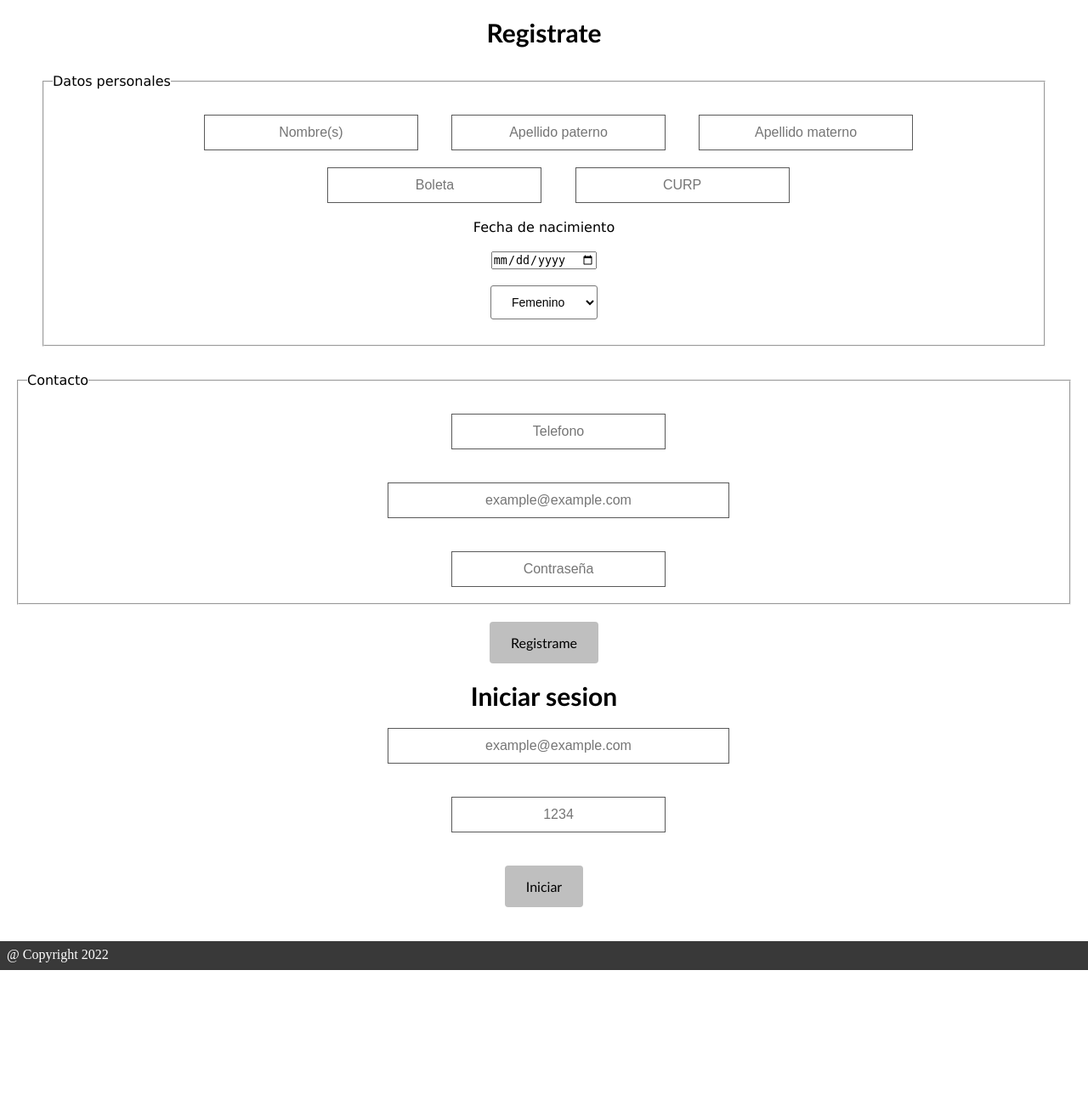
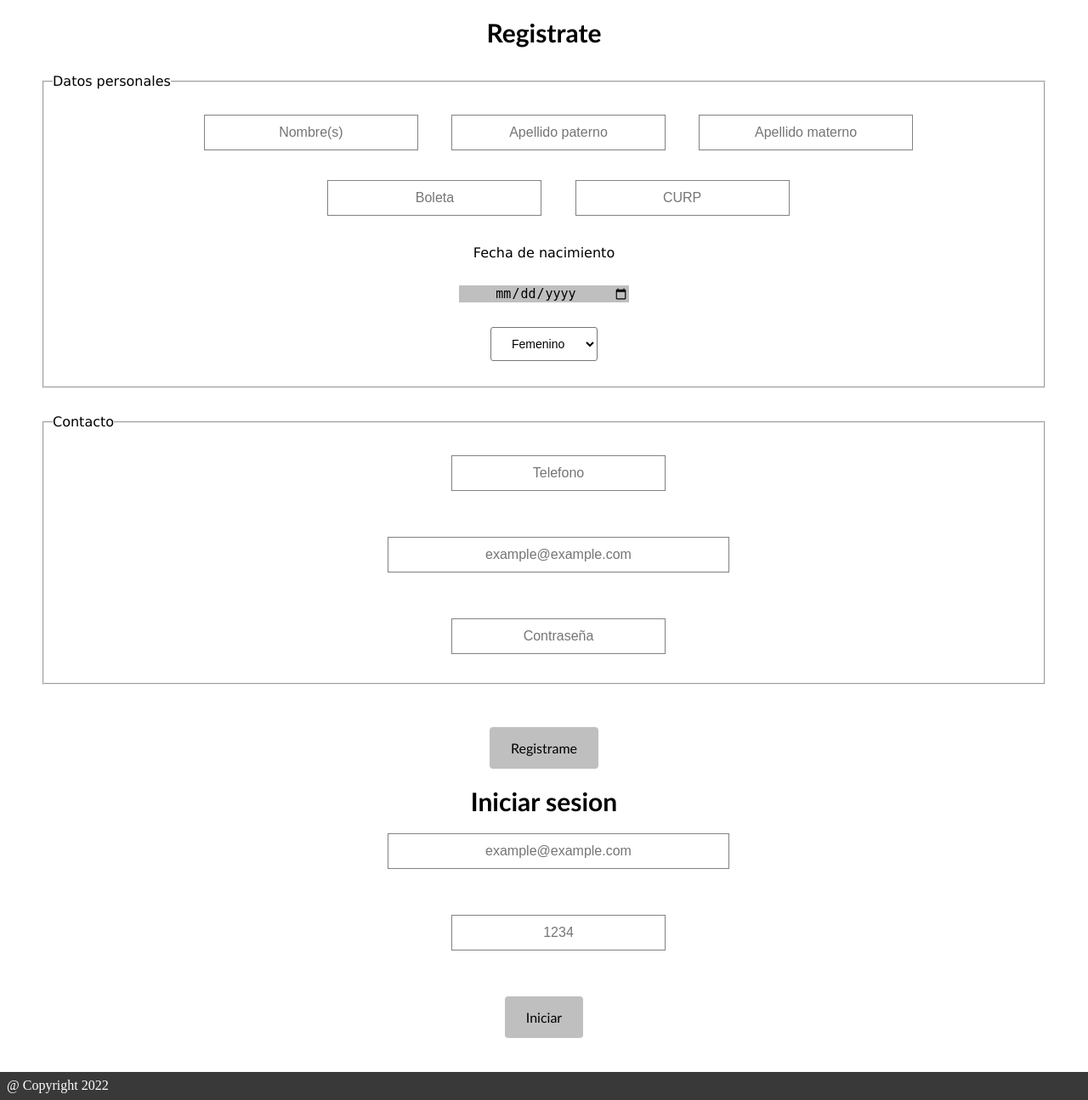
Before and after one commit to IsaacVB24/Proyecto-Tec-Web, a PHP site: page /html/registro.html in a window 1280 px wide. Shown: the part 77-1372 px from the top of the page at 85% size. Before the commit the page ends 1219 px from the top, so only its background shows below. Run offline with PHP 8.4, Linux system fonts and the light colour scheme.

Commit message:
Update formulario.css

```diff
--- a/proyecto_TecWeb/css/formulario.css
+++ b/proyecto_TecWeb/css/formulario.css
@@ -17,18 +17,23 @@ legend{
 
 }
 
+.d{
+    margin: 30px;
+
+}
+
 .centro input[type="text"], input[type="email"], input[type="password"]{
     text-align: center;
-    border: 1px solid rgb(89, 89, 89);
+    border: 1px solid rgb(129, 129, 129);
     background: transparent;
     outline: none;
     height: 40px;
     width: 250px;
-    color: #000;
+    color: rgb(130, 28, 28);
     font-size: 16px;
     margin-left: 34px;
     margin-top: 20px;
-
+    margin-bottom: 15px;
 }
 
 .submit{
@@ -56,6 +61,16 @@ legend{
     width: 400px;
 }
 
+.i input[type="date"]{
+    width: 200px;
+    margin: 10px;
+    background-color: #bfbfbf;
+    border: none;
+    font-size: 15px;
+    text-align: center;
+}
+
+
 .genero{
     background: transparent;
     margin-bottom: 30px;
```
